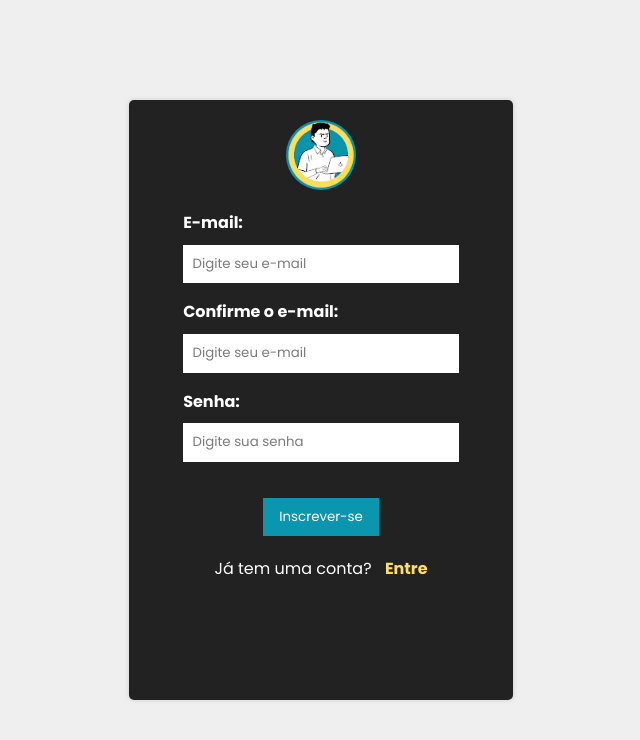
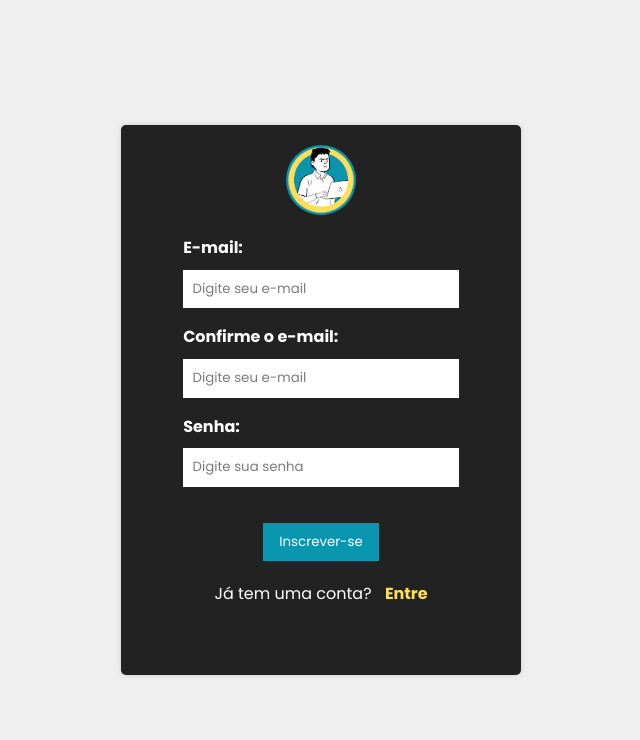
Before and after one commit to tiagoliveira555/bibliotecaMeninoDoComputador, a React (Create React App) app: page /signup in a window 1280 px wide. Shown: the top 740 px of the page, without its empty margins (319-959 px from the left). Built offline with nearby package versions, Linux system fonts and the light colour scheme.

Commit message:
ajeitado tamanho tela login

```diff
--- a/src/components/pages/Signin.module.css
+++ b/src/components/pages/Signin.module.css
@@ -10,8 +10,8 @@
     flex-direction: column;
     align-items: center;
     background-color: #222;
-    width: 30%;
-    height: 65%;
+    width: 400px;
+    height: 450px;
     border-radius: 5px;
     box-shadow: 0 0 5px #ccc;
     color: #fff;
--- a/src/components/pages/Signup.module.css
+++ b/src/components/pages/Signup.module.css
@@ -10,8 +10,8 @@
     flex-direction: column;
     align-items: center;
     background-color: #222;
-    width: 30%;
-    height: 75%;
+    width: 400px;
+    height: 550px;
     border-radius: 5px;
     box-shadow: 0 0 5px #ccc;
     color: #fff;
```
